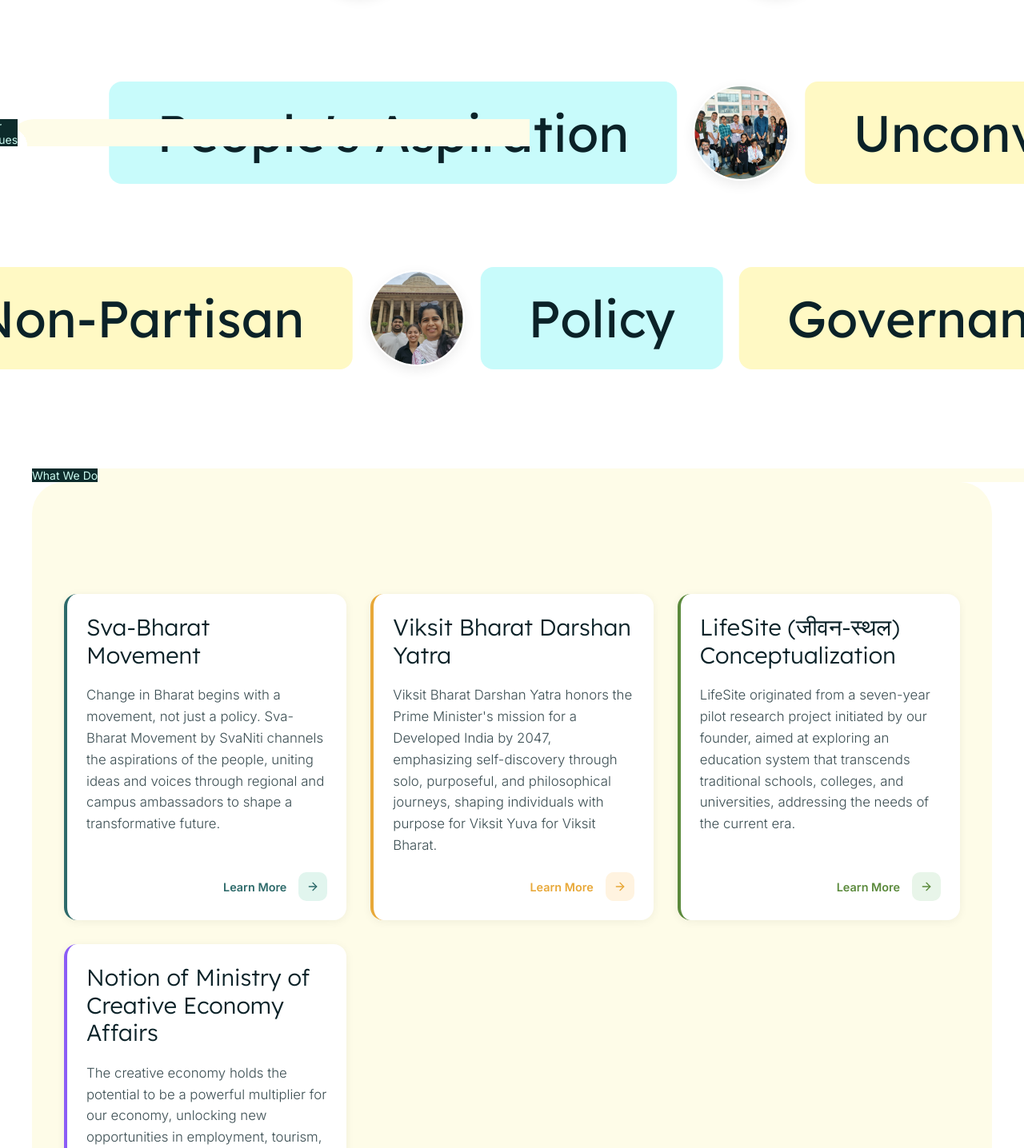
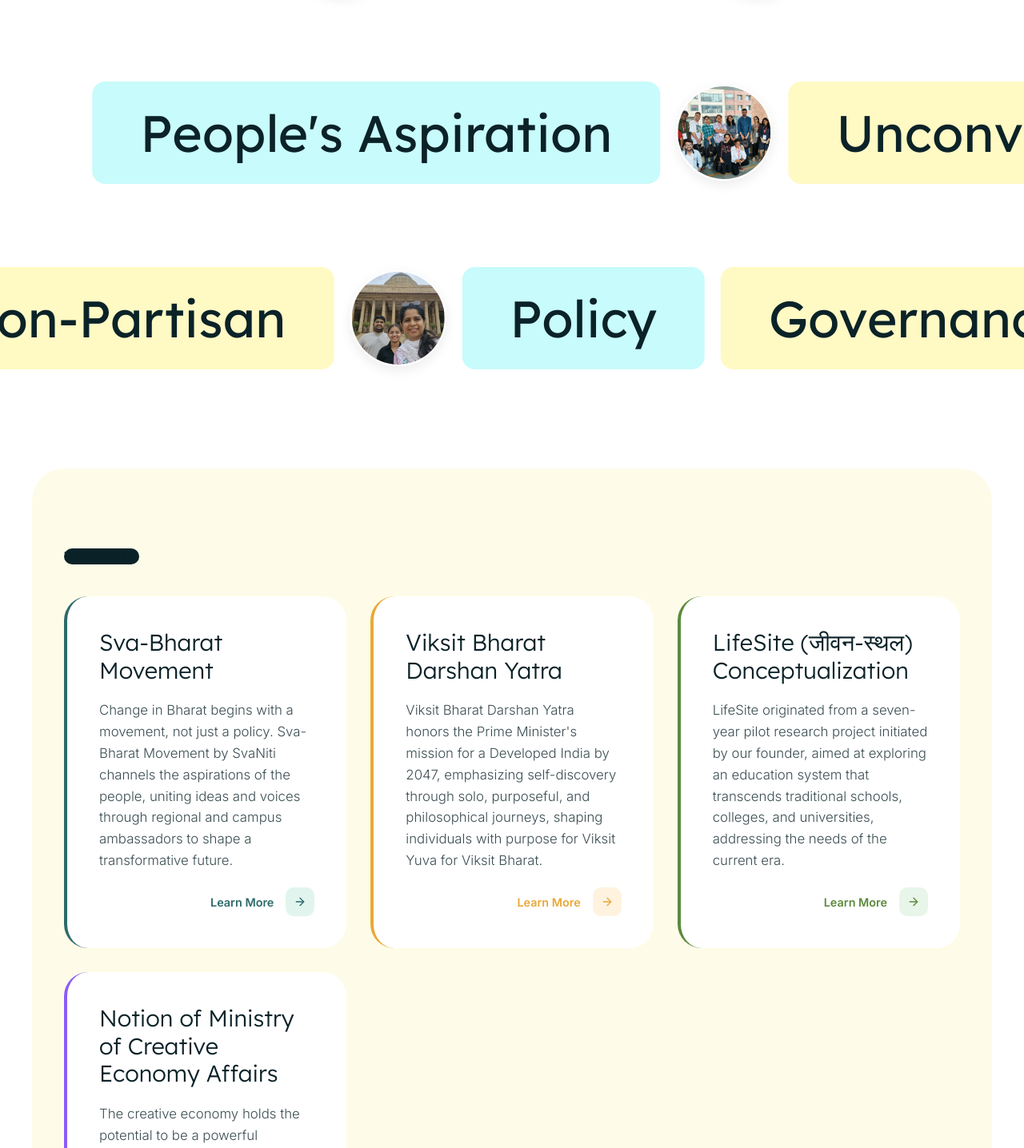
Before and after one commit to Garvit-png/SwaNiti, a Next.js app: page / in a window 1280 px wide. Shown: the part 1034-2470 px from the top of the page at 80% size. Built offline with nearby package versions, Linux system fonts and the light colour scheme.

Commit message:
fixed layot

```diff
--- a/app/globals.css
+++ b/app/globals.css
@@ -366,14 +366,13 @@ a {
 
 .sr-project-card {
   background: var(--sr-white);
-  padding: 24px;
-  border-radius: 16px;
+  padding: 40px;
+  border-radius: 30px;
   display: flex;
   flex-direction: column;
   gap: 20px;
   transition: box-shadow 0.3s ease;
   min-height: 400px;
-  box-shadow: 0 2px 12px rgba(0,0,0,0.06);
 }
 
 .sr-project-card:hover {
@@ -580,10 +579,10 @@ a {
   .sr-marquee-img { width: 80px; height: 80px; }
 
   /* Projects */
-  .sr-projects-grid { gap: 16px; margin-top: 24px; }
-  .sr-projects-container { padding: 60px 20px 20px; border-radius: 20px; }
-  .sr-project-card { padding: 24px; border-radius: 16px; gap: 16px; }
-  .sr-project-card h3 { font-size: 1.3rem; font-weight: 300; }
+  .sr-projects-grid { grid-template-columns: 1fr; }
+  .sr-projects-container { padding: 70px 20px 20px; border-radius: 24px; }
+  .sr-project-card { padding: 28px; min-height: auto; border-radius: 20px; }
+  .sr-project-card h3 { font-size: 1.5rem; font-weight: 300; }
   .sr-project-card p { font-size: 0.95rem; }
 
   /* Vision */
--- a/app/page.tsx
+++ b/app/page.tsx
@@ -4,29 +4,6 @@ import { useRef, useState } from 'react'
 import { motion, useScroll, useTransform, AnimatePresence } from 'framer-motion'
 import Image from 'next/image'
 import { ArrowRight, ArrowLeft } from 'lucide-react'
-
-const SectionHeader = ({ title, color, className = "", notchBg = "bg-white" }: { title: string, color: string, className?: string, notchBg?: string }) => {
-  return (
-    <div className={`relative w-full mb-8 md:mb-12 flex h-20 md:h-28 z-20 pt-4 ${className}`}>
-      {/* The colored blob with SVG mask for the notch */}
-      <div
-        className="absolute bottom-0 left-[2rem] md:left-[3rem] right-[-50vw] h-full z-0"
-        style={{
-          backgroundColor: color,
-          borderTopLeftRadius: '2rem',
-          WebkitMaskImage: 'radial-gradient(circle 1.5rem at 0 100%, transparent 1.5rem, black 1.5rem)',
-          maskImage: 'radial-gradient(circle 1.5rem at 0 100%, transparent 1.5rem, black 1.5rem)'
-        }}
-      >
-      </div>
-
-      {/* The dark badge */}
-      <div className="relative z-10 flex self-end bg-[#0D2B2B] text-[#CCFBF1] px-5 py-2 md:px-6 md:py-3 rounded-xl font-medium text-[14px] md:text-[15px] shadow-sm tracking-wide" style={{ borderBottomRightRadius: '0' }}>
-        {title}
-      </div>
-    </div>
-  );
-};
 
 export default function Home() {
   const cardRef = useRef<HTMLDivElement>(null)
@@ -236,9 +213,8 @@ export default function Home() {
       </section>
 
       {/* SECTION 2: SCROLL REACTIVE SECTION */}
-      <section ref={containerRef} className="sr-scroll-section sr-full-height relative overflow-x-hidden pt-12">
-        <SectionHeader title="Our Values" color="#FEFCE8" className="px-4 md:px-12" />
-        <div className="sr-scroll-container -mt-8 md:-mt-12">
+      <section ref={containerRef} className="sr-scroll-section sr-full-height">
+        <div className="sr-scroll-container">
           {/* Row 1 */}
           <motion.div style={{ x: xLeft }} className="sr-marquee-row">
             {row1.map((item, i) => (
@@ -283,9 +259,19 @@ export default function Home() {
 
 
       {/* SECTION 3: WHAT WE DO */}
-      <section id="projects" className="sr-page relative overflow-x-hidden pt-12">
-        <SectionHeader title="What We Do" color="#FEFCE8" className="md:ml-4" />
-        <div className="sr-projects-container -mt-10" style={{ perspective: '1000px' }}>
+      <section id="projects" className="sr-page relative overflow-x-hidden">
+        <div className="sr-projects-container" style={{ perspective: '1000px' }}>
+          {/* Section Badge and Blob */}
+          <div className="relative w-full mb-12 pt-8">
+            {/* The yellow blob: bleeds off top right */}
+            <div className="absolute bottom-4 left-4 w-[120%] h-48 bg-[#FFF9C4] rounded-[2rem] z-0"></div>
+
+            {/* The dark badge */}
+            <div className="relative z-10 inline-flex bg-[#0b2228] text-white px-8 py-3 rounded-full font-bold text-lg shadow-xl tracking-wide">
+              What We Do
+            </div>
+          </div>
+
           <div className="sr-projects-grid relative z-10">
             {projects.map((project, i) => (
               <motion.div
@@ -331,9 +317,11 @@ export default function Home() {
       </section>
 
       {/* SECTION 4: OUR VISION (Preview) */}
-      <section className="sr-page relative overflow-x-hidden pt-12">
-        <SectionHeader title="Our Vision" color="#F3E8FF" />
-        <div className="sr-vision-container sr-animate-in !mt-0" style={{ paddingTop: '40px' }}>
+      <section className="sr-page">
+        <div className="sr-vision-container sr-animate-in">
+          <div className="sr-card-logo-notch dark">
+            <span className="sr-notch-label">Our Vision</span>
+          </div>
           <div className="sr-vision-content">
             <div className="sr-vision-main">
               <h2>Inspiring Aspirations,<br />Designing Policy,<br />Building Nation.</h2>
@@ -371,9 +359,11 @@ export default function Home() {
             {/* Testimonial Content Overlay */}
             <motion.div
               style={{ opacity: testimonialOpacity }}
-              className="sr-testimonial-overlay-content relative overflow-x-hidden"
+              className="sr-testimonial-overlay-content"
             >
-              <SectionHeader title="Testimonials" color="#E0F2FE" />
+              <div className="sr-testimonial-header">
+                <span>What people tell about us?</span>
+              </div>
 
               <div className="sr-testimonial-slider-container">
                 <AnimatePresence mode="wait">
@@ -413,9 +403,11 @@ export default function Home() {
       </section>
 
       {/* SECTION 6: LET'S TALK */}
-      <section id="contact" className="sr-page sr-footer-section relative overflow-x-hidden pt-12">
-        <SectionHeader title="Get In Touch" color="#DCFCE7" className="md:px-10" />
-        <div className="sr-footer-container -mt-4">
+      <section id="contact" className="sr-page sr-footer-section">
+        <div className="sr-footer-container">
+          <div className="sr-card-logo-notch dark footer-notch">
+            <span className="sr-notch-label">Let's Talk, What you got!</span>
+          </div>
           <div className="sr-footer-content">
             <h3>Contact us for any notion for nation</h3>
 
```
